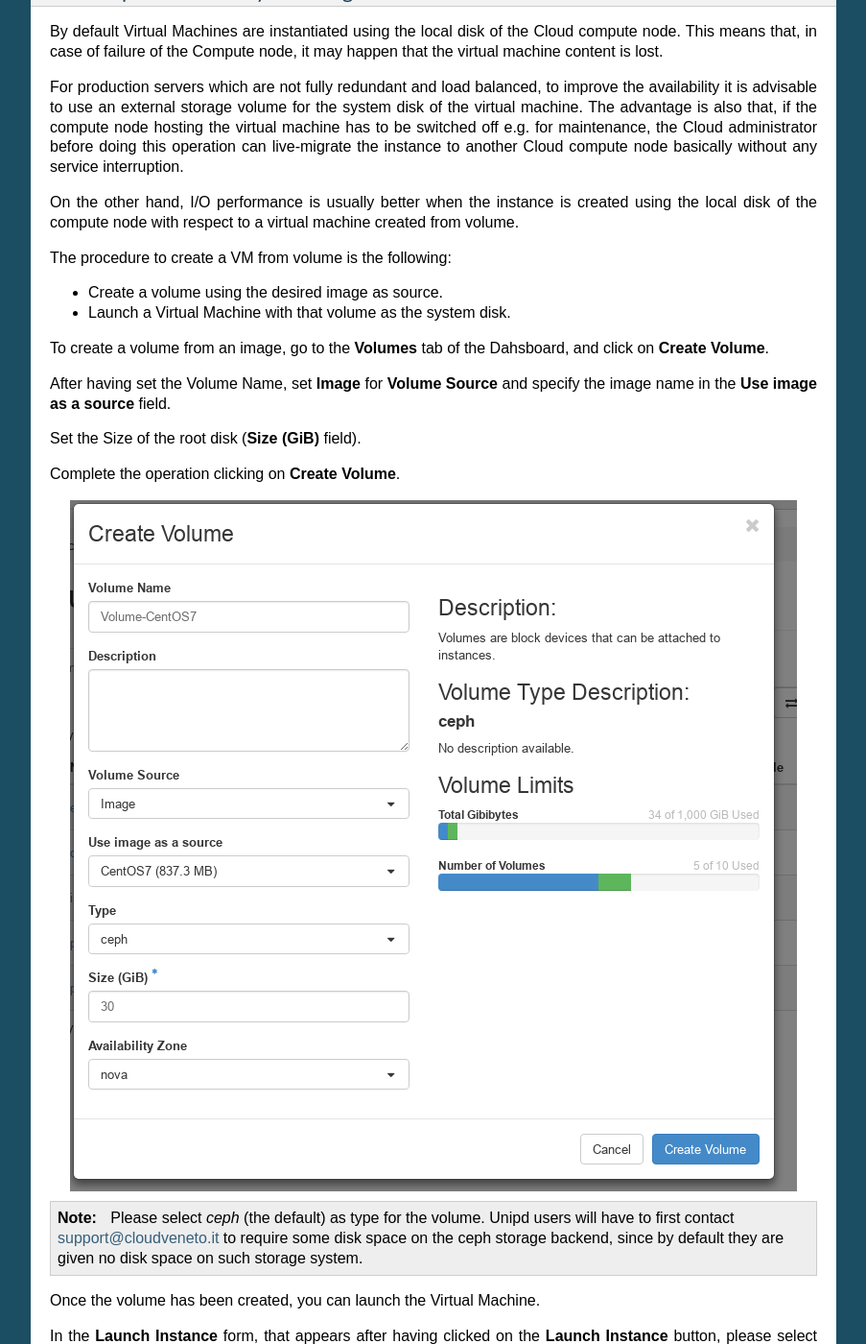
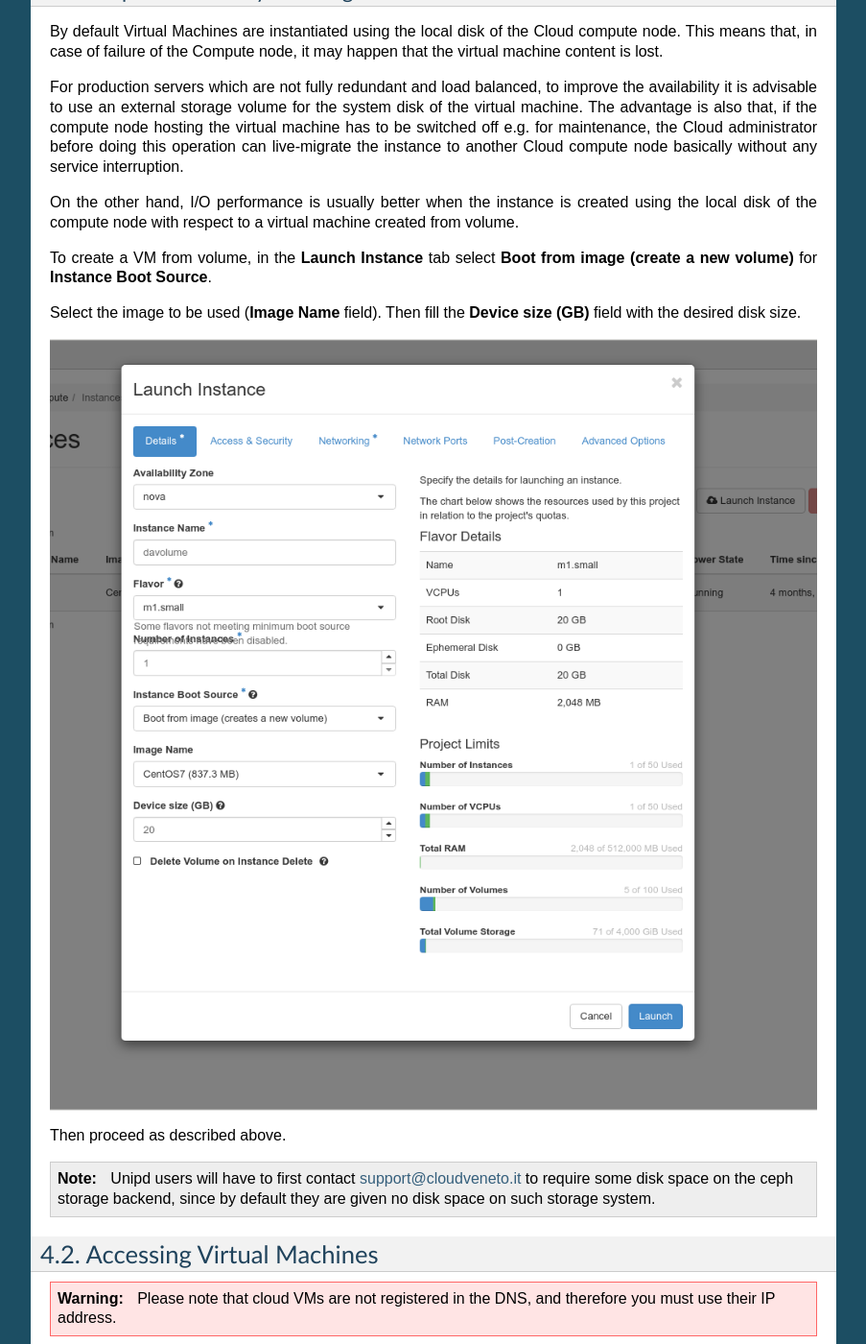
Before and after one commit to marcoverl/CVUserGuide, a Sphinx documentation site: the page built from source/AdminVMs-nocontext.rst, in a window 1280 px wide and 1400 px high, scrolled down 4337 px. Shown: the whole window at 96% size, without its empty margins (198-1101 px from the left). Built offline with Sphinx 7.4.7, drawn with Linux system fonts in a browser that asks for light colours; some of the changed text lies outside the part shown.

Commit message:
Reviewing doc

```diff
--- a/source/AdminVMs-nocontext.rst
+++ b/source/AdminVMs-nocontext.rst
@@ -77,8 +76,8 @@ To create a VM proceed as follows:
 
     .. NOTE ::
 
-       INFN users could see, besides the **<ProjectName>-lan** network, also
-       a network called **<ProjectName>-wan**, if the possibility to use
+       INFN users could see, besides the *<ProjectName>-lan* network, also
+       a network called *<ProjectName>-wan*, if the possibility to use
        public IP numbers was requested. The former one must be selected
        if the VM doesn't need to be visible on the Internet. The
        *<ProjectName>-wan* network must be selected if instead the VM must
@@ -135,46 +134,28 @@ On the other hand, I/O performance is usually better when the instance
 is created using the local disk of the compute node with respect to a
 virtual machine created from volume.
 
-The procedure to create a VM from volume is the following:
+To create a VM from volume, in the **Launch Instance** tab select
+**Boot from image (create a new volume)** for **Instance Boot Source**.
 
--  Create a volume using the desired image as source.
+Select the image to be used (**Image Name** field). Then fill the **Device size (GB)**
+field with the desired disk size.
 
--  Launch a Virtual Machine with that volume as the system disk.
+.. image:: ./images/boot_from_image.png
+   :align: center
 
-To create a volume from an image, go to the **Volumes** tab of the
-Dahsboard, and click on **Create Volume**.
+Then proceed as described above.
 
-After having set the Volume Name, set **Image** for **Volume Source** and
-specify the image name in the **Use image as a source** field.
 
-Set the Size of the root disk (**Size (GiB)** field).
-
-Complete the operation clicking on **Create Volume**.
-
-.. image:: ./images/create_volume_from_image.png
-   :align: center
 
 
 
 .. NOTE ::
 
-    Please select *ceph* (the default) as type for the volume. Unipd
+    Unipd
     users will have to first contact support@cloudveneto.it to require
     some disk space on the ceph storage backend, since by default they
     are given no disk space on such storage system.
 
-Once the volume has been created, you can launch the Virtual Machine.
-
-In the **Launch Instance** form, that appears after having clicked on the
-**Launch Instance** button, please select **Boot from volume** in the **Instance
-Boot Source** field, and specify the name of the previously created volume
-in the **Volume** field.
-
-Then proceed as explained for the creation of a "normal" instance.
-
-.. NOTE ::
-    You can create only one virtual machine from a volume created using
-    an image as source.
 
 Accessing Virtual Machines
 --------------------------
```
Also changed, not shown: other parts of source/AdminVMs-nocontext.rst (+1 -2 lines), source/images/boot_from_image.png (added).
